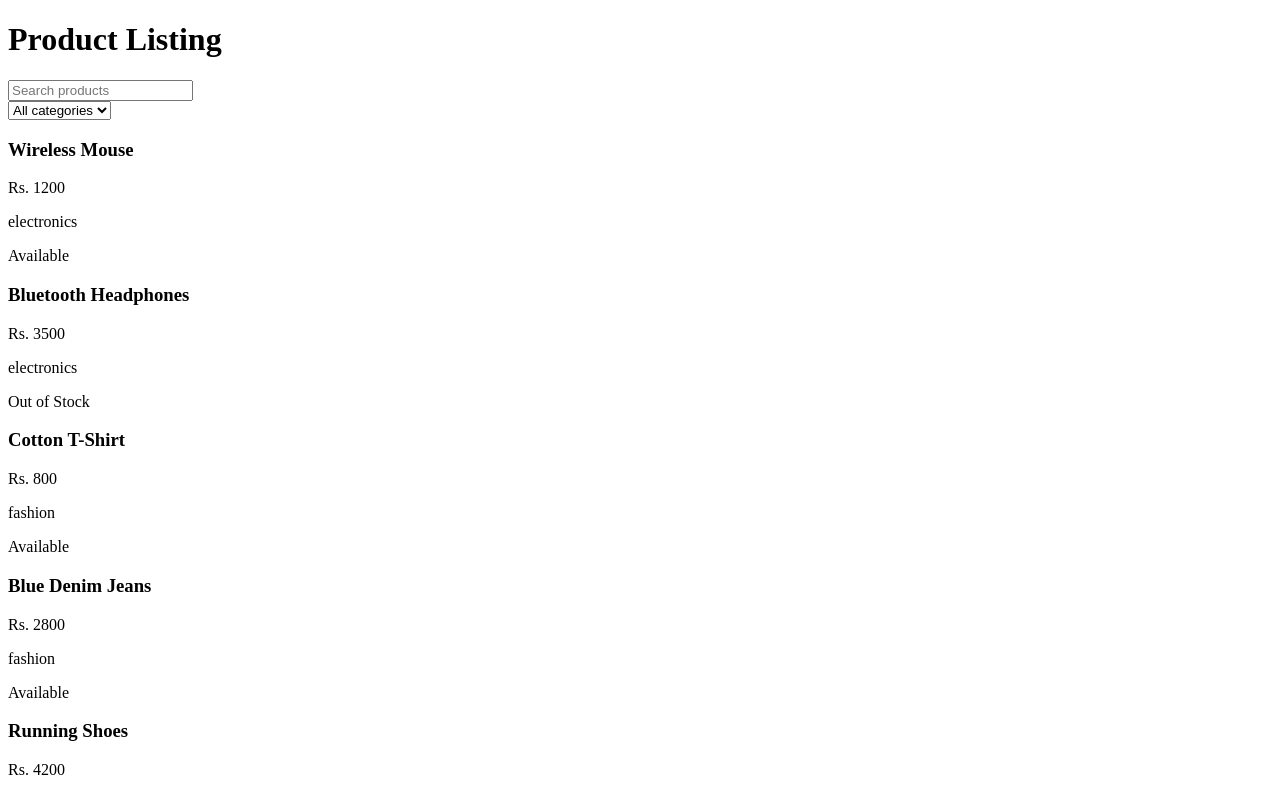
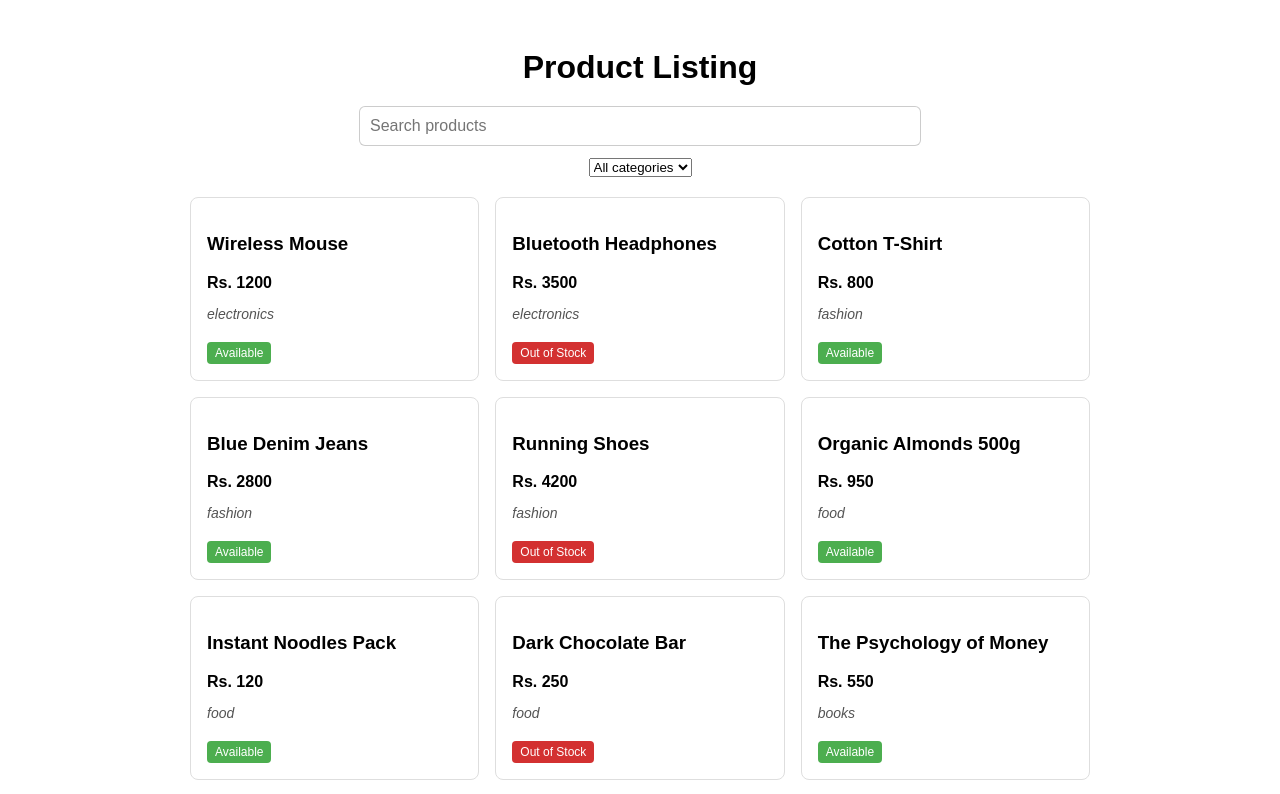
Before and after one commit to bijayjha2025/React_Practice, a React (Vite) app in the folder ProductListingUI/productlisting/: page / in a window 1280 px wide. Shown: the top 794 px of the page. Built offline with nearby package versions, Linux system fonts and the light colour scheme.

Commit message:
CSS Adjustments

```diff
--- a/ProductListingUI/productlisting/src/App.css
+++ b/ProductListingUI/productlisting/src/App.css
@@ -0,0 +1,99 @@
+
+.appContainer{
+    margin: auto;
+    padding: 20px;
+    max-width: 900px;
+    font-family: Arial;
+}
+
+.appTitle{
+    text-align: center;
+    margin-bottom: 20px;
+}
+
+.searchBar{
+    text-align: center;
+    margin-bottom: 12px;
+}
+
+.searchBarInput{
+    width: 60%;
+    padding: 10px;
+    font-size: 16px;
+    border: 1px solid rgba(0, 0, 0, 0.2);
+    border-radius: 6px;
+}
+
+.filterBar{
+    text-align: center;
+    margin-bottom: 20px;
+}
+
+.filterBarSearch{
+    font-size: 16px;
+    padding: 8px;
+    border-radius: 6px;
+    border: 1px solid rgb(170, 170, 170);;
+}
+
+.productGrid{
+    display: grid;
+    grid-template-columns: repeat(3, 1fr);
+    gap: 16px;
+}
+
+.productCard{
+    padding: 16px;
+    border: 1px solid hsl(0, 0%, 87%);
+    border-radius: 8px;
+    background: hsl(0, 0%, 100%);
+    transition: all 0.2s ease;
+    cursor: pointer;
+}
+
+.productCard:hover{
+    background: #f0f0f0;
+    transform: scale(1.1);
+}
+
+.productPrice{
+    font-weight: bold;
+    margin: 6px 0;
+}
+
+.productCategory{
+    font-size: 14px;
+    color: hsl(0, 0%, 33%);
+    font-style: italic;
+}
+
+.stock{
+    display: inline-block;
+    padding: 4px 8px;
+    font-size: 12px;
+    border-radius: 4px;
+    margin-top: 6px;
+}
+
+.Available{
+    background: hsl(122, 39%, 49%);
+    color: hsl(0, 0%, 100%);
+}
+
+.notAvailable{
+    background: hsl(0, 65%, 51%);
+    color: hsl(0, 0%, 100%);
+}
+
+.loadingState{
+    text-align: center;
+    font-size: 18px;
+    margin-top: 40px;
+}
+
+.emptyState{
+    text-align: center;
+    font-size: 18px;
+    margin-top: 40px;
+    color: hsl(0, 0%, 27%);
+}
--- a/ProductListingUI/productlisting/src/App.jsx
+++ b/ProductListingUI/productlisting/src/App.jsx
@@ -6,7 +6,7 @@ import ProductList from './Components/ProductList'
 import LoadingState from './Components/LoadingState'
 import EmptyState from './Components/EmptyState'
 import ProductCard from "./Components/ProductCard.jsx";
-
+import './App.css'
 
 
 function App() {
@@ -53,8 +53,8 @@ function App() {
 
   return (
     <>
-      <div>
-      <h1>Product Listing</h1>
+      <div className="appContainer">
+      <h1  className="appTitle">Product Listing</h1>
 
       <SearchBar onSearchChange={handleSearch} />
       <FilterBar onCategoryChange={handleCategory} />
--- a/ProductListingUI/productlisting/src/Components/EmptyState.jsx
+++ b/ProductListingUI/productlisting/src/Components/EmptyState.jsx
@@ -2,7 +2,7 @@
 function EmptyState(){
     return(
         <>
-        <p>No products found!</p>
+        <p className="emptyState">No products found!</p>
         </>
     );
 }
--- a/ProductListingUI/productlisting/src/Components/FilterBar.jsx
+++ b/ProductListingUI/productlisting/src/Components/FilterBar.jsx
@@ -2,8 +2,8 @@
 function FilterBar({onCategoryChange}){
     return(
         <>
-        <div>
-            <select onChange={(e) => onCategoryChange(e.target.value)}>
+        <div className="filterBar">
+            <select className= "filterBarSelect" onChange={(e) => onCategoryChange(e.target.value)}>
                 <option value="">All categories</option>
                 <option value="electronics">Electronics</option>
                 <option value="fashion">Fashion</option>
--- a/ProductListingUI/productlisting/src/Components/LoadingState.jsx
+++ b/ProductListingUI/productlisting/src/Components/LoadingState.jsx
@@ -2,7 +2,7 @@
 function LoadingState(){
     return(
         <>
-        <p>Loading Products..</p>
+        <p className="loadingState">Loading Products..</p>
         </>
     )
 }
--- a/ProductListingUI/productlisting/src/Components/ProductCard.jsx
+++ b/ProductListingUI/productlisting/src/Components/ProductCard.jsx
@@ -2,14 +2,14 @@
 function ProductCard({product}){
     return(
         <>
-        <div>
+        <div className="productCard">
             <h3>{product.name}</h3>
-            <p>Rs. {product.price}</p>
-            <p>{product.category}</p>
+            <p className="productPrice">Rs. {product.price}</p>
+            <p className="productCategory">{product.category}</p>
 
 
             {product.isAvailable ?(
-                <span>Available</span>): (<span>Out of Stock</span>)
+                <span className="stock Available">Available</span>): (<span className="stock notAvailable">Out of Stock</span>)
         }
         </div>
 
--- a/ProductListingUI/productlisting/src/Components/ProductList.jsx
+++ b/ProductListingUI/productlisting/src/Components/ProductList.jsx
@@ -4,7 +4,7 @@ import ProductCard from "./ProductCard.jsx"
 function ProductList({products}){
     return(
         <>
-         <div>
+         <div className="productGrid">
             {products.map((p)=>
               (<ProductCard key={p.id} product={p}/>
             ))}
--- a/ProductListingUI/productlisting/src/Components/SearchBar.jsx
+++ b/ProductListingUI/productlisting/src/Components/SearchBar.jsx
@@ -2,8 +2,8 @@
 function SearchBar({onSearchChange}){
     return(
         <>
-        <div>
-            <input
+        <div className="searchBar">
+            <input className="searchBarInput"
             type="text"
             placeholder="Search products"
             onChange={(e)=> onSearchChange(e.target.value)}/>
```
